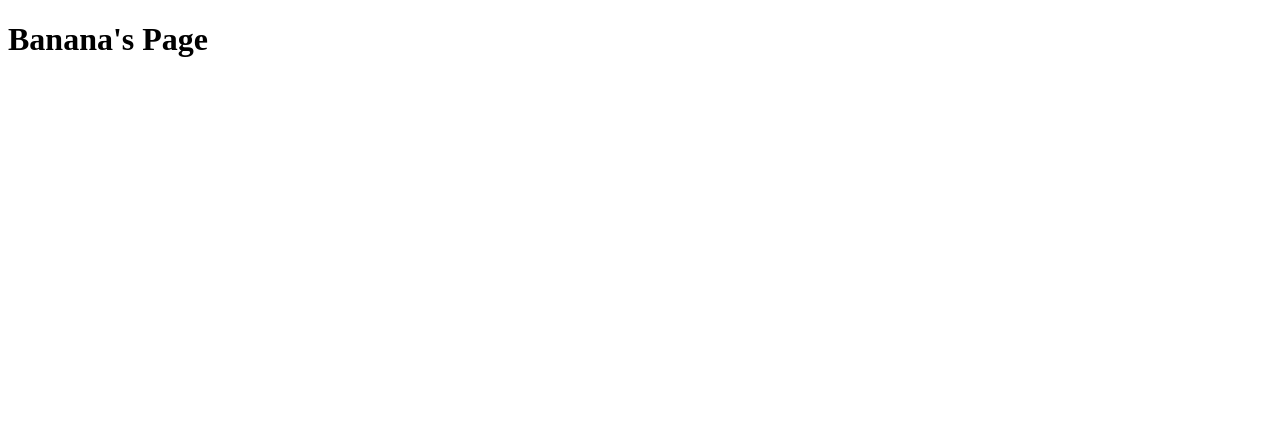
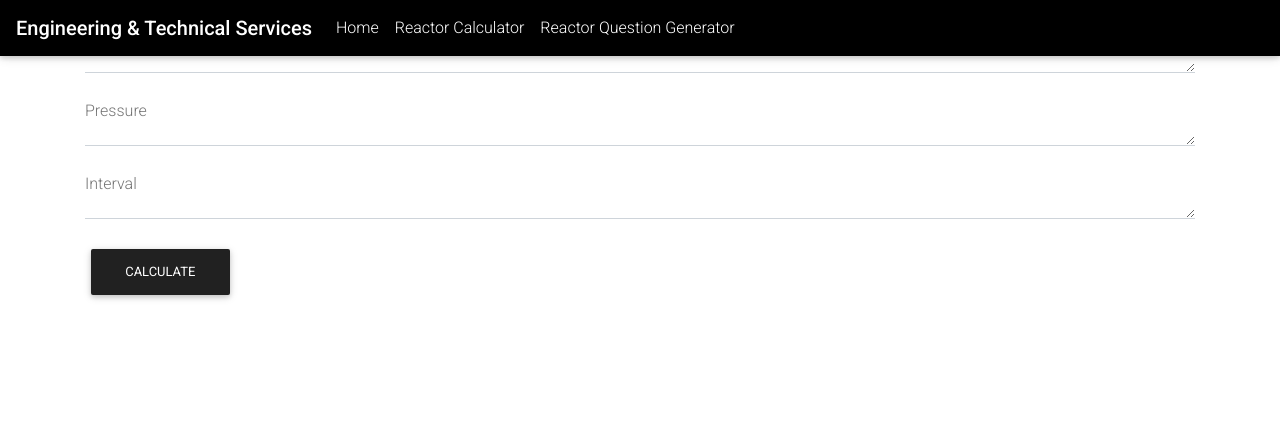
Before and after one commit to Banana294/Banana294, a plain HTML site: page index.html in a window 1280 px wide. Drawn offline with nearby package versions, Linux system fonts and the light colour scheme.

Commit message:
Update index.html

```diff
--- a/index.html
+++ b/index.html
@@ -1,12 +1,95 @@
 <!DOCTYPE html>
-<html>
-  <head>
-    <title>Test Webpage</title>
+<html lang="en">
+
+<head>
     <meta charset="UTF-8">
-    <meta name="description" content="Lorem ipsum dolor sit amet, consectetur adipiscing elit,
-    sed do eiusmod tempor incididunt ut labore et dolore magna aliqua.">
-    <meta name="Author" content="Banana"
-          </head>
-    <body>
-      <h1>Banana's Page</h1>
-    </body>
+    <meta name="viewport" content="width=device-width, initial-scale=1.0">
+
+
+    <!-- Font Awesome -->
+    <link rel="stylesheet" href="https://use.fontawesome.com/releases/v5.8.2/css/all.css">
+    <!-- Google Fonts -->
+    <link rel="stylesheet" href="https://fonts.googleapis.com/css?family=Roboto:300,400,500,700&display=swap">
+    <!-- Bootstrap core CSS -->
+    <link href="https://cdnjs.cloudflare.com/ajax/libs/twitter-bootstrap/4.5.0/css/bootstrap.min.css" rel="stylesheet">
+    <!-- Material Design Bootstrap -->
+    <link href="https://cdnjs.cloudflare.com/ajax/libs/mdbootstrap/4.19.1/css/mdb.min.css" rel="stylesheet">
+    <!-- Main CSS -->
+    <link rel="stylesheet" href="./style.css">
+
+    <title>E&TS Calculator</title>
+
+    <nav class="navbar fixed-top navbar-expand-lg navbar-dark black">
+        <a class="navbar-brand" href="#"><strong>Engineering & Technical Services</strong></a>
+        <button class="navbar-toggler" type="button" data-toggle="collapse" data-target="#navbarSupportedContent"
+            aria-controls="navbarSupportedContent" aria-expanded="false" aria-label="Toggle navigation">
+            <span class="navbar-toggler-icon"></span>
+        </button>
+        <div class="collapse navbar-collapse" id="navbarSupportedContent">
+            <ul class="navbar-nav mr-auto">
+                <li class="nav-item">
+                    <a class="nav-link active" href="index.html">Home</a>
+                </li>
+                <li class="nav-item">
+                    <a class="nav-link" href="calculator.html">Reactor Calculator <span class="sr-only">(current)</span></a>
+                <li class="nav-item">
+                    <a class="nav-link" href="questions.html">Reactor Question Generator</a>
+                </li>
+            </ul>
+        </div>
+    </nav>
+</head>
+
+<body>
+    <!-- JQuery -->
+    <script type="text/javascript" src="https://cdnjs.cloudflare.com/ajax/libs/jquery/3.5.1/jquery.min.js"></script>
+    <!-- Bootstrap tooltips -->
+    <script type="text/javascript" src="https://cdnjs.cloudflare.com/ajax/libs/popper.js/1.14.4/umd/popper.min.js">
+    </script>
+    <!-- Bootstrap core JavaScript -->
+    <script type="text/javascript"
+        src="https://cdnjs.cloudflare.com/ajax/libs/twitter-bootstrap/4.5.0/js/bootstrap.min.js"></script>
+    <!-- MDB core JavaScript -->
+    <script type="text/javascript" src="https://cdnjs.cloudflare.com/ajax/libs/mdbootstrap/4.19.1/js/mdb.min.js">
+    </script>
+    <!-- Main JS -->
+    <script src="./index.js"></script>
+
+    <div class="container" style="position:relative;">
+        <div class="md-form">
+            <textarea id="temp" class="md-textarea form-control" rows="2"></textarea>
+            <label for="form7">Temprature</label>
+        </div>
+        <div class="md-form">
+            <textarea id="pressure" class="md-textarea form-control" rows="2"></textarea>
+            <label for="form7">Pressure</label>
+        </div>
+        <div class="md-form">
+            <textarea id="interval" class="md-textarea form-control" rows="2"></textarea>
+            <label for="form7">Interval</label>
+        </div>
+        <button id="calc" type="button" class="btn btn-dark">Calculate</button>
+            <h2 id="result" style="text-align: center;">
+        </h2>
+    </div>
+
+    <br>
+    <br>
+    <br>
+    <br>
+    <br>
+
+
+
+
+
+</body>
+
+
+<!-- Footer -->
+<footer class=""></footer>
+<!-- Footer -->
+
+
+
+</html>
```
